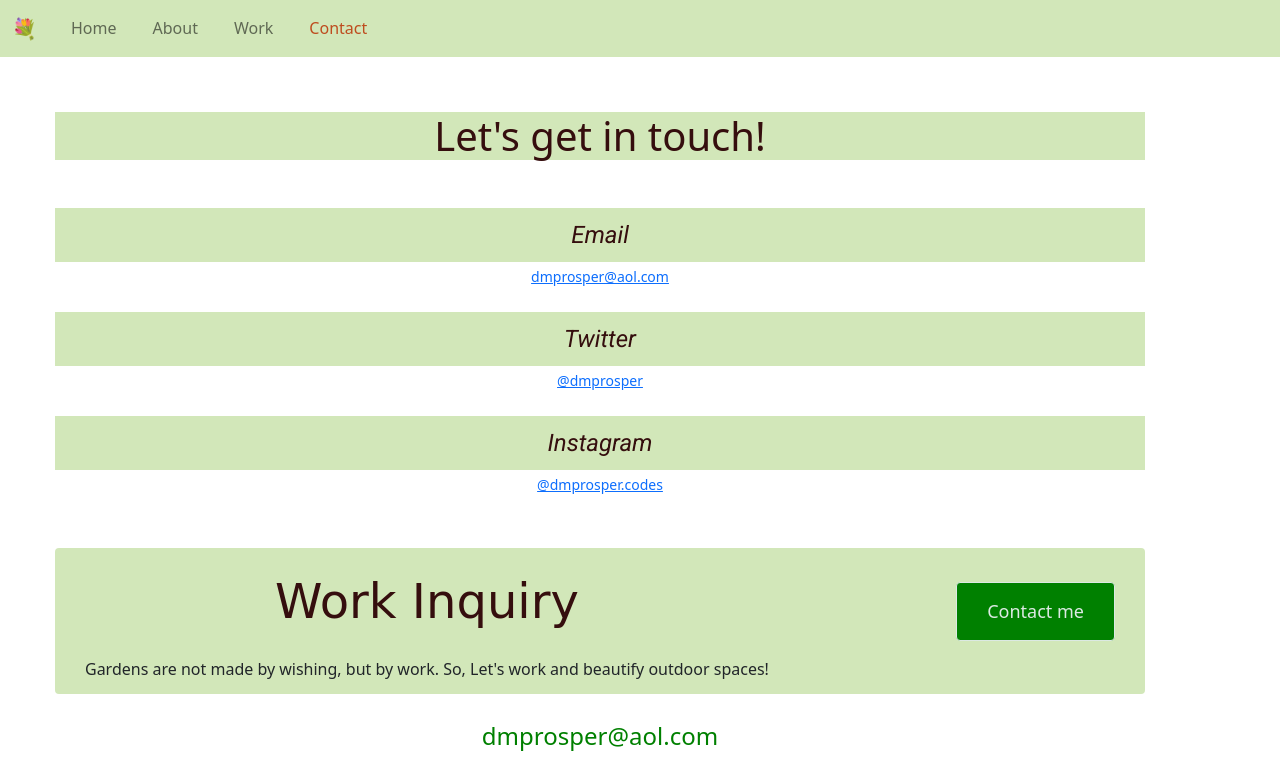
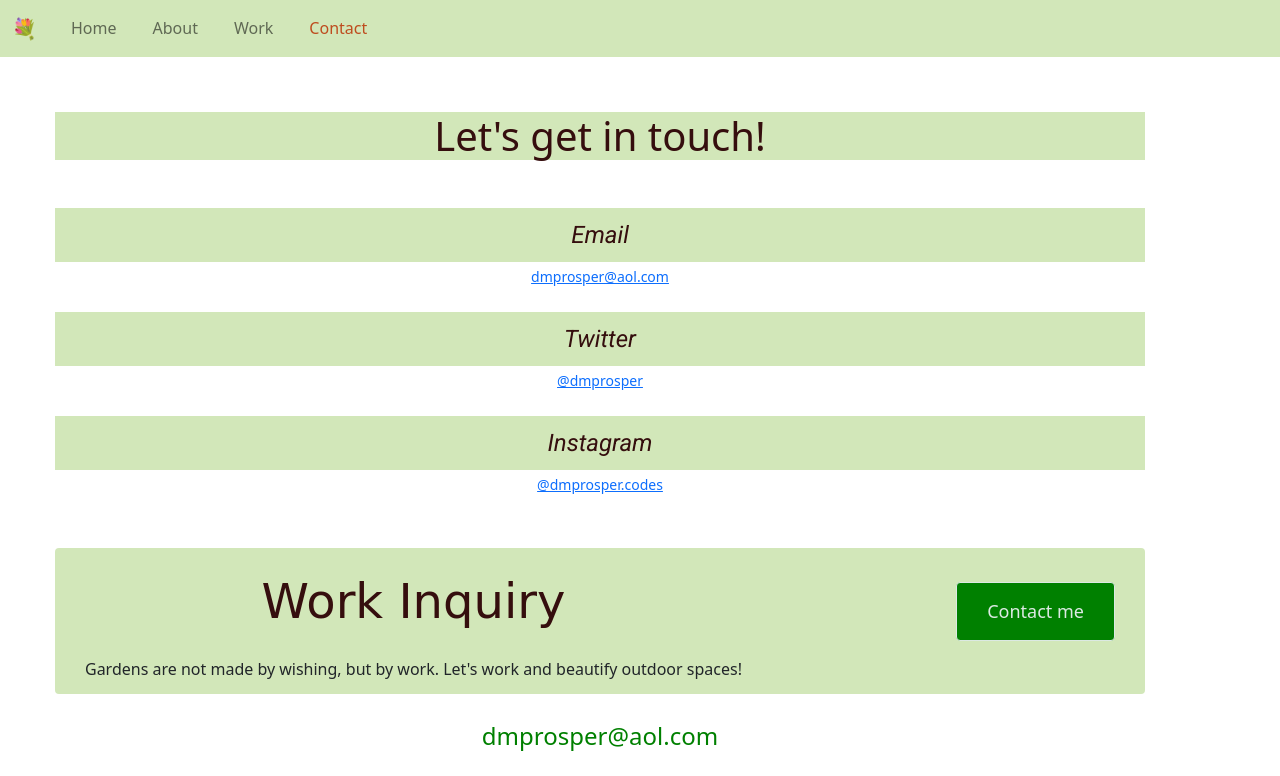
Before and after one commit to dmprosper/week4-project, a plain HTML site: page contact.html in a window 1280 px wide. Shown: the top 776 px of the page. Drawn offline with nearby package versions, Linux system fonts and the light colour scheme; a web font is replaced by a local one.

```diff
--- a/contact.html
+++ b/contact.html
@@ -77,7 +77,7 @@
         </h3>
         <p>
           Gardens are not made by wishing, but by work.
-          So, Let's work and beautify outdoor spaces!
+          Let's work and beautify outdoor spaces!
         </p>
       </div>
       <div>
```
